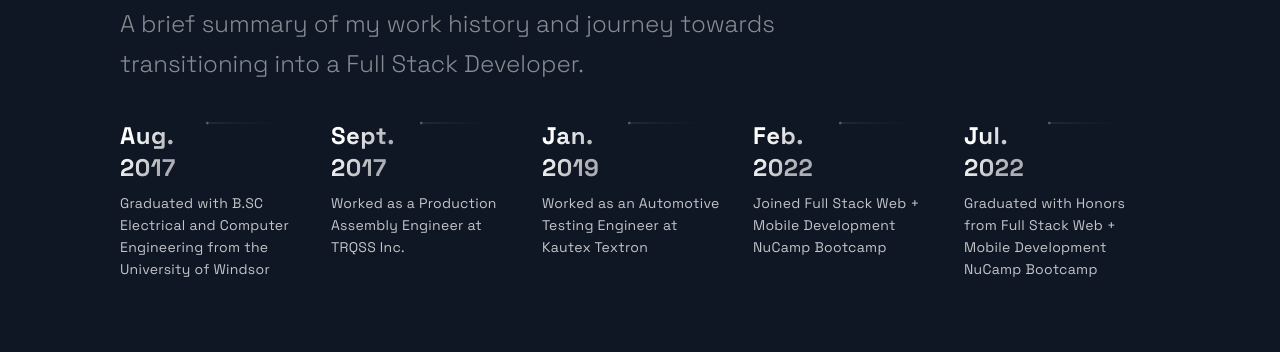
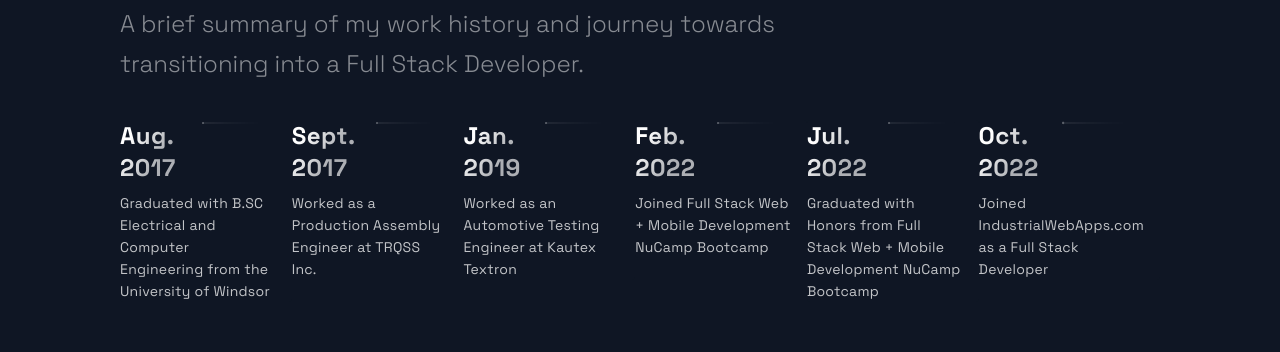
Before and after one commit to RobertDalmacio/personal-potfolio, a Next.js app: page / in a window 1280 px wide. Shown: the part 1160-1512 px from the top of the page. Built offline with nearby package versions, Linux system fonts and the light colour scheme.

Commit message:
Updated TimeLineData data

```diff
--- a/src/constants/constants.js
+++ b/src/constants/constants.js
@@ -40,4 +40,5 @@ export const TimeLineData = [
   { year: 'Jan. 2019', text: 'Worked as an Automotive Testing Engineer at Kautex Textron', },
   { year: 'Feb. 2022', text: 'Joined Full Stack Web + Mobile Development NuCamp Bootcamp', },
   { year: 'Jul. 2022', text: 'Graduated with Honors from Full Stack Web + Mobile Development NuCamp Bootcamp', },
+  { year: 'Oct. 2022', text: 'Joined IndustrialWebApps.com as a Full Stack Developer', },
 ];
```
